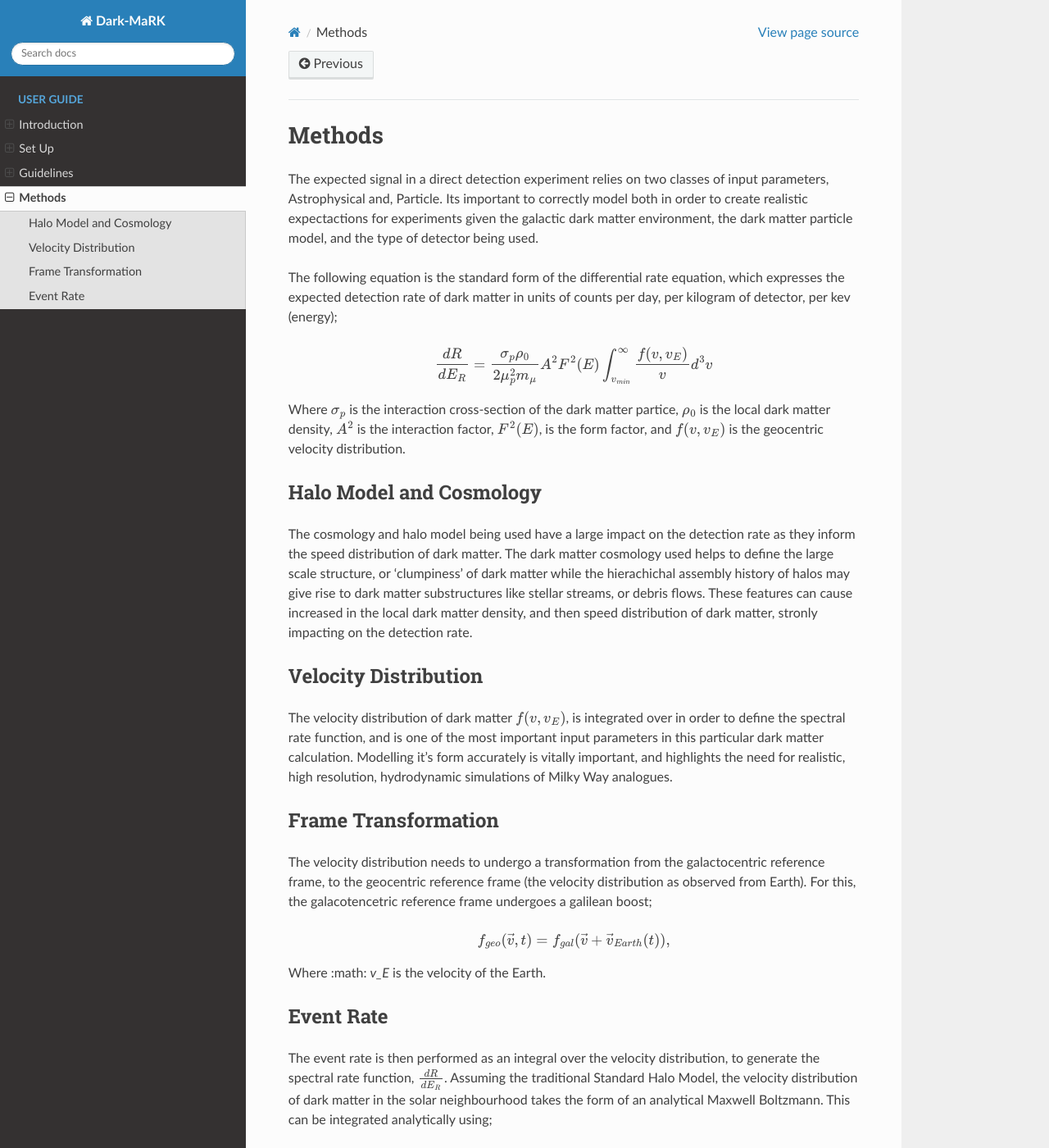
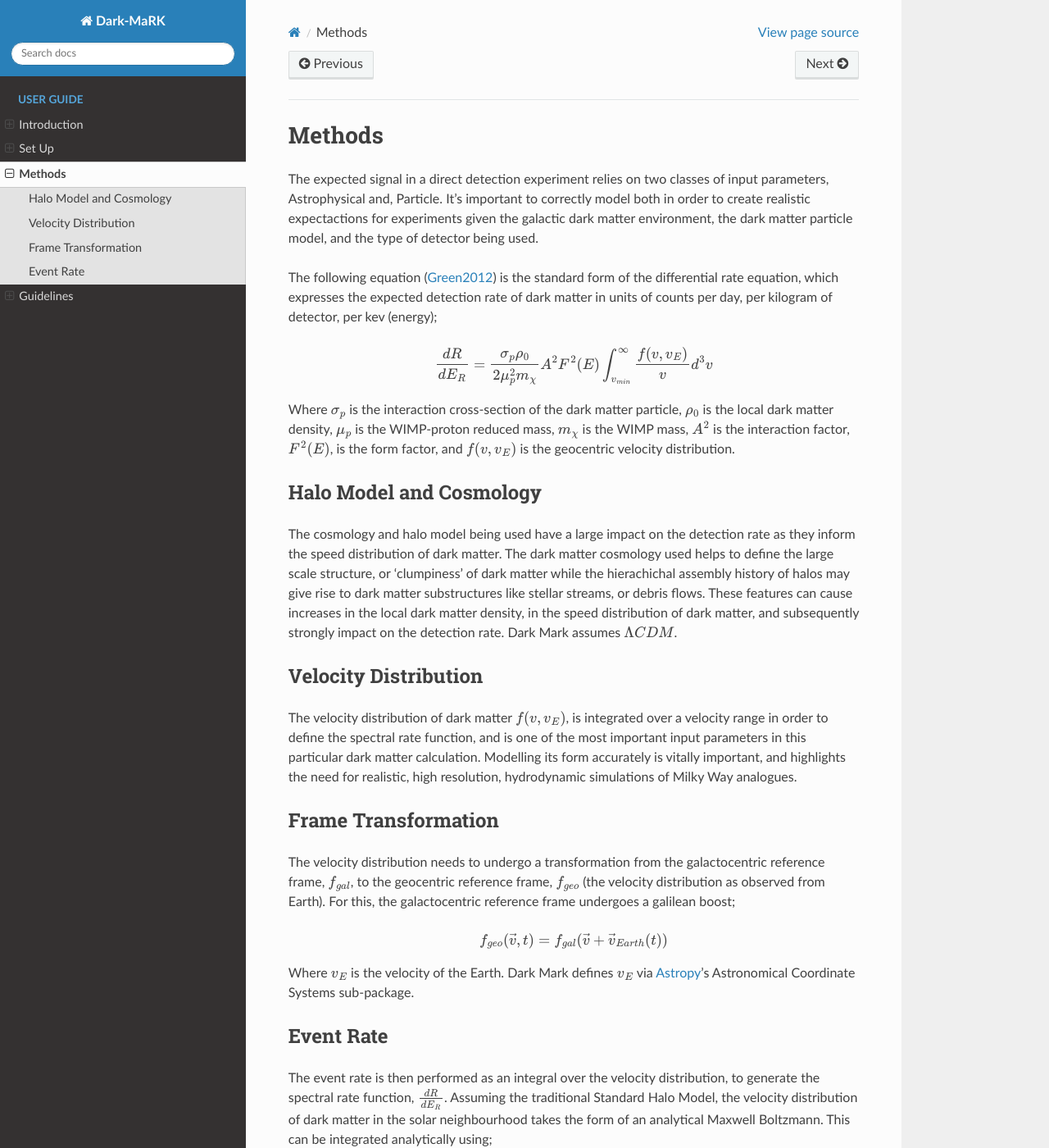
Before and after one commit to Grace-Lawrence/Dark-MaRK, a Sphinx documentation site: the page built from docs/source/user_guide/methods.rst, in a window 1280 px wide and 1400 px high. Shown: the whole window at 82% size. Built offline with Sphinx 7.4.7 and the Read the Docs theme 2.0.0, drawn with Linux system fonts in a browser that asks for light colours; some of the changed text lies outside the part shown.

Commit message:
Updated documentation text to fix typos and add links to relevant literature and python packages.

```diff
--- a/docs/source/user_guide/introduction.rst
+++ b/docs/source/user_guide/introduction.rst
@@ -2,11 +2,11 @@
 ============
 
 What is Dark Matter?
---------------
+----------------------
 
-Dark Matter is an unknown component of the universe, identified via gravitation on a cosmological scale. Comprising a quarter of the critical energy density of the universe, its only observed interaction machanism is gravitation, appearing to not interact with electromagnetic radiation.
+Dark Matter is an unknown component of the universe, identified via gravitation on a cosmological scale. Comprising a quarter of the critical energy density of the universe, its only observed interaction mechanism is gravitation, appearing to not interact with electromagnetic radiation.
 
-This ghostly quarter of the cosmos has not been directly observed, inspiring a slew of international experimental efforts. Direct detection experiments search for the signature left when a dark matter particle interacts with the nucleus of a target detector. Often hosted in underground laboratories to shield the experiments from cosmic rays and environmental contaminants, there are a range of experiments globally that are comprised of detector materials ranging from nobel gasses like Argon and Xenon, to Germanium and Sodium-Iodide in a crystal form. To date, only the DAMA_ collaboration has claimed evidence of an annual modulation signal due to dark matter. Other experiments, like Australia's SABRE_ collaboration, are working to reproduce these results.
+Direct detection experiments search for the signature left when a dark matter particle interacts with the nucleus of a target detector. Often hosted in underground laboratories to shield the experiments from cosmic rays and environmental contaminants, there are a range of experiments globally that are comprised of detector materials ranging from nobel gasses like Argon and Xenon, to Germanium and Sodium-Iodide in a crystal form. To date, only the DAMA_ collaboration has claimed evidence of an annual modulation signal due to dark matter. Other experiments, like Australia's SABRE_ collaboration, are working to reproduce these results.
 
 
 .. _DAMA: https://arxiv.org/abs/1805.10486
--- a/docs/source/user_guide/methods.rst
+++ b/docs/source/user_guide/methods.rst
@@ -1,33 +1,33 @@
 Methods
 ===============
-The expected signal in a direct detection experiment relies on two classes of input parameters, Astrophysical and, Particle. Its important to correctly model both in order to create realistic expectactions for experiments given the galactic dark matter environment, the dark matter particle model, and the type of detector being used.
+The expected signal in a direct detection experiment relies on two classes of input parameters, Astrophysical and, Particle. It's important to correctly model both in order to create realistic expectactions for experiments given the galactic dark matter environment, the dark matter particle model, and the type of detector being used.
 
-The following equation is the standard form of the differential rate equation, which expresses the expected detection rate of dark matter in units of counts per day, per kilogram of detector, per kev (energy);
+The following equation (Green2012_) is the standard form of the differential rate equation, which expresses the expected detection rate of dark matter in units of counts per day, per kilogram of detector, per kev (energy);
 
 .. math::
-    \frac{dR}{dE_R} = \frac{\sigma_p \rho_0}{2 \mu_p^2 m_{\mu}} A^2 F^2(E) \int_{v_{min}}^{\infty} \frac{f(v, v_E)}{v} d^3v
+    \frac{dR}{dE_R} = \frac{\sigma_p \rho_0}{2 \mu_p^2 m_{\chi}} A^2 F^2(E) \int_{v_{min}}^{\infty} \frac{f(v, v_E)}{v} d^3v
 
-Where :math:`\sigma_p` is the interaction cross-section of the dark matter partice, :math:`\rho_0` is the local dark matter density, :math:`A^2` is the interaction factor, :math:`F^2(E)`, is the form factor, and :math:`f(v, v_E)` is the geocentric velocity distribution.
+Where :math:`\sigma_p` is the interaction cross-section of the dark matter particle, :math:`\rho_0` is the local dark matter density, :math:`\mu_p` is the WIMP-proton reduced mass, :math:`m_{\chi}` is the WIMP mass, :math:`A^2` is the interaction factor, :math:`F^2(E)`, is the form factor, and :math:`f(v, v_E)` is the geocentric velocity distribution.
 
 
 Halo Model and Cosmology
 --------------------------
-The cosmology and halo model being used have a large impact on the detection rate as they inform the speed distribution of dark matter. The dark matter cosmology used helps to define the large scale structure, or 'clumpiness' of dark matter while the hierachichal assembly history of halos may give rise to dark matter substructures like stellar streams, or debris flows. These features can cause increased in the local dark matter density, and then speed distribution of dark matter, stronly impacting on the detection rate.
+The cosmology and halo model being used have a large impact on the detection rate as they inform the speed distribution of dark matter. The dark matter cosmology used helps to define the large scale structure, or 'clumpiness' of dark matter while the hierachichal assembly history of halos may give rise to dark matter substructures like stellar streams, or debris flows. These features can cause increases in the local dark matter density, in the speed distribution of dark matter, and subsequently strongly impact on the detection rate. Dark Mark assumes :math:`\Lambda CDM`.
 
 
 Velocity Distribution
 -----------------------
-The velocity distribution of dark matter :math:`f(v,v_E)`, is integrated over in order to define the spectral rate function, and is one of the most important input parameters in this particular dark matter calculation. Modelling it's form accurately is vitally important, and highlights the need for realistic, high resolution, hydrodynamic simulations of Milky Way analogues.
+The velocity distribution of dark matter :math:`f(v,v_E)`, is integrated over a velocity range in order to define the spectral rate function, and is one of the most important input parameters in this particular dark matter calculation. Modelling its form accurately is vitally important, and highlights the need for realistic, high resolution, hydrodynamic simulations of Milky Way analogues.
 
 
 Frame Transformation
 -----------------------
-The velocity distribution needs to undergo a transformation from the galactocentric reference frame, to the geocentric reference frame (the velocity distribution as observed from Earth). For this, the galacotencetric reference frame undergoes a galilean boost;
+The velocity distribution needs to undergo a transformation from the galactocentric reference frame, :math:`f_{gal}`, to the geocentric reference frame, :math:`f_{geo}` (the velocity distribution as observed from Earth). For this, the galactocentric reference frame undergoes a galilean boost;
 
 .. math::
-    f_{geo}(\vec{v}, t) = {f}_{gal}(\vec{v}+\vec{v}_{Earth}(t)),
+    f_{geo}(\vec{v}, t) = {f}_{gal}(\vec{v}+\vec{v}_{Earth}(t))
 
-Where :math: `v_E` is the velocity of the Earth.
+Where :math:`v_E` is the velocity of the Earth. Dark Mark defines :math:`v_E` via Astropy_'s Astronomical Coordinate Systems sub-package.
 
 Event Rate
 --------------
@@ -37,10 +37,7 @@
     \frac{dR}{dE_R} = \frac{2\, N_0 \, n_0 \, \sigma}{A \, k \, M_D \, r} \int_{v_{min}}^{v_{max}} \frac{1}{v} \, f_{geo}(\vec{v},\vec{v}_E) \, d^3\vec{v}.
 
 
-When implementing numerical simulations, or arrays of velocities instead of analytical forms, the integral can be transformed into a model independent summation;
+When implementing numerical simulations, or arrays of velocities instead of analytical forms, the integral can be transformed into a model independent summation over the velocities. This summation form is implemented in Dark Mark.
 
-.. math::
-
-    \frac{dR}{dE_R} = \frac{2 \, N_0 \, n_0 \, \sigma}{A \, M_D \, r} \frac{1}{N} \sum_{v_{min}}^{v_{max}} \frac{1}{v_i}.
-
-For further details about this form, and derivation of these equations, see Lawrence et al 2021. *add hyperlink*
+.. _Green2012: https://arxiv.org/abs/1112.0524
+.. _Astropy: https://www.astropy.org/
```
Also changed, not shown: docs/source/index.rst (+5 -4 lines), docs/source/user_guide/guidelines.rst (+4 -4 lines), docs/source/user_guide/installation.rst (+2 -5 lines).
